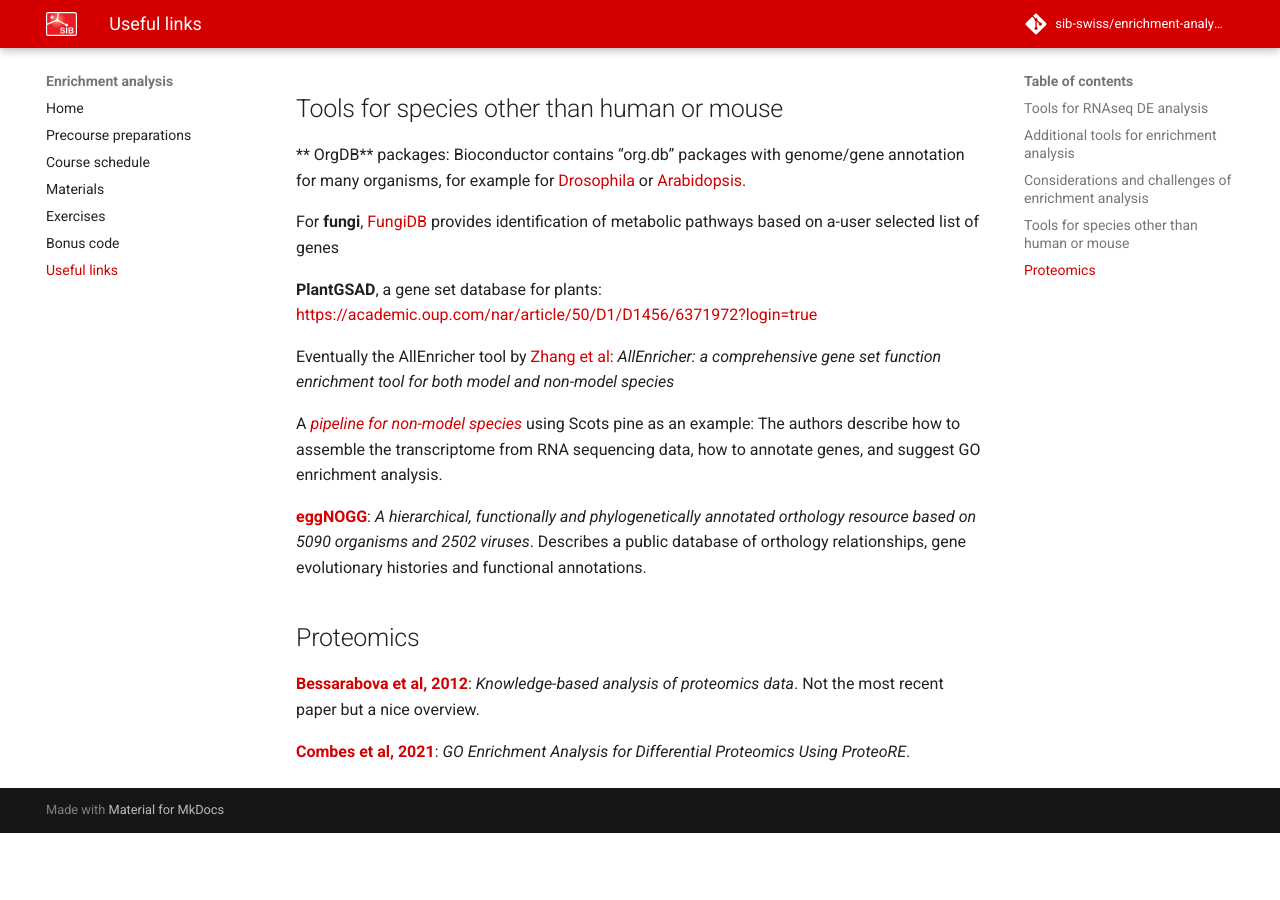
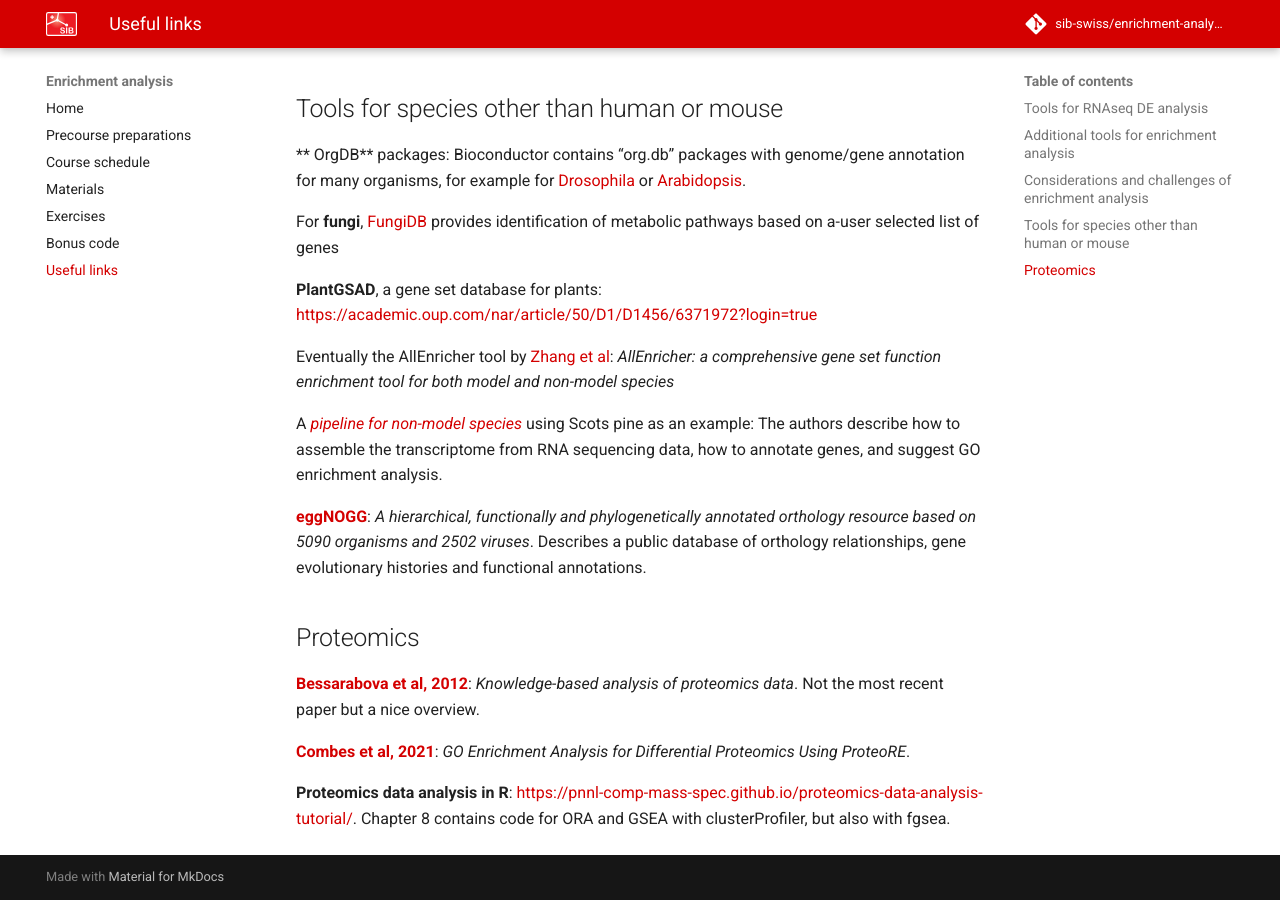
Before and after one commit to sib-swiss/enrichment-analysis-training, an MkDocs documentation site: the page built from docs/links.md, in a window 1280 px wide and 900 px high, scrolled down 1750 px. Built offline with MkDocs 1.6.1 and Material for MkDocs 9.7.7, drawn with Linux system fonts in a browser that asks for light colours; comment, search, counter and statistics services are not loaded; the version menu is left out; before the commit the page ends 2583 px from its top, so only the background shows below that.

Commit message:
edit intro slides

```diff
--- a/docs/links.md
+++ b/docs/links.md
@@ -88,3 +88,5 @@ A [*pipeline for non-model species*](https://bio-protocol.org/en/bpdetail?id=391
 [**Bessarabova et al, 2012**](https://bmcbioinformatics.biomedcentral.com/articles/10.1186/1471-2105-13-S16-S13): *Knowledge-based analysis of proteomics data*. Not the most recent paper but a nice overview.
 
 [**Combes et al, 2021**](https://pubmed.ncbi.nlm.nih.gov/34236662/): *GO Enrichment Analysis for Differential Proteomics Using ProteoRE*.
+
+**Proteomics data analysis in R**: [https://pnnl-comp-mass-spec.github.io/proteomics-data-analysis-tutorial/](https://pnnl-comp-mass-spec.github.io/proteomics-data-analysis-tutorial/). Chapter 8 contains code for ORA and GSEA with clusterProfiler, but also with fgsea.
```
